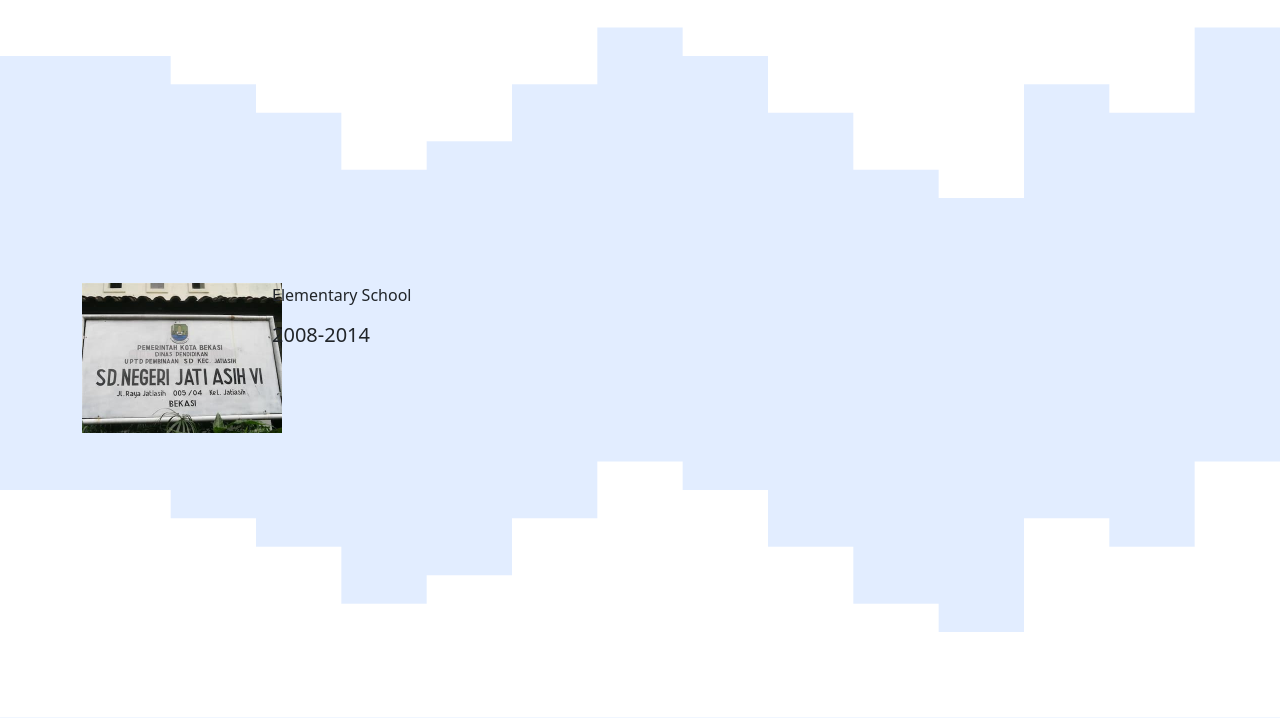
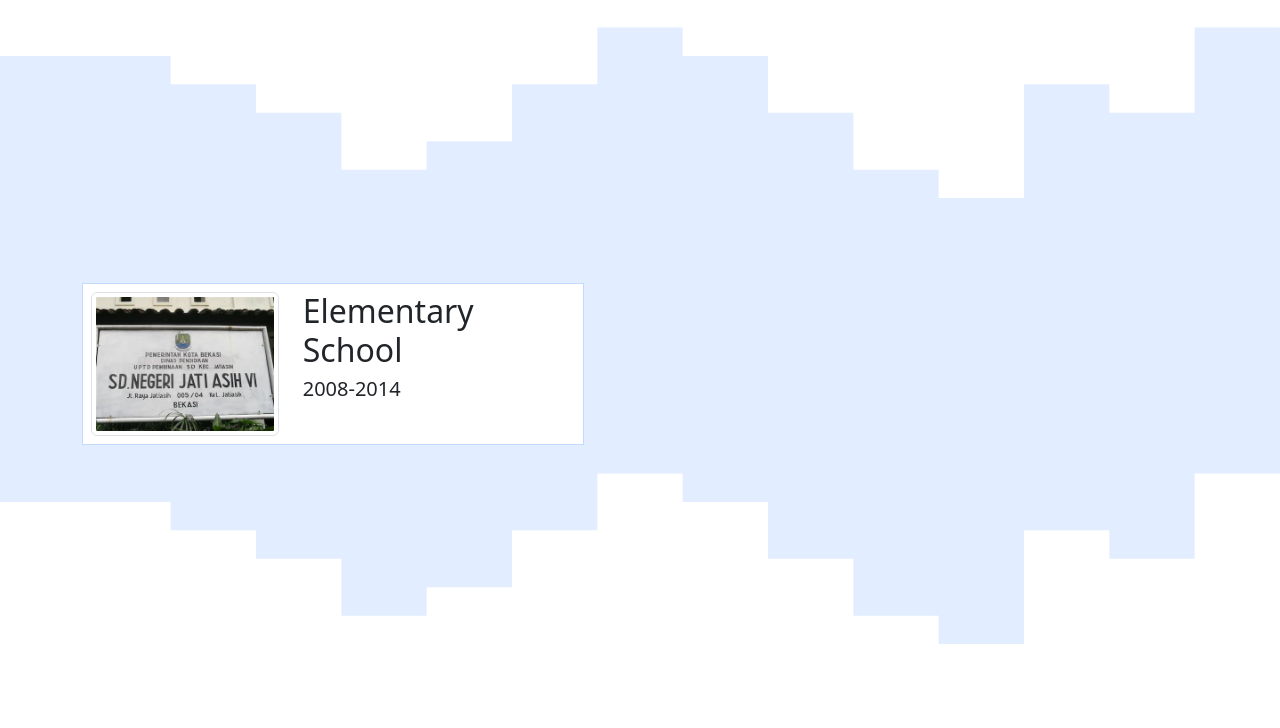
Before and after one commit to MRaihanZ/MyPortfolio, a PHP site: page / in a window 1280 px wide. Shown: the part 1822-2550 px from the top of the page. Run offline with PHP 8.4, Linux system fonts and the light colour scheme.

Commit message:
changing a few things

```diff
--- a/assets/css/index.css
+++ b/assets/css/index.css
@@ -7,6 +7,12 @@ body {
     background-color: #e2edff;
 }
 
- .about, .education, .project, .contact {
+.about, .education, .project, .contact {
     background-color: #e2edff;
- }
+}
+
+.sd {
+    width: 45%;
+    padding: 0.5rem;
+    border: 1px solid #c4dafd;
+}
--- a/assets/php/protocol.php
+++ b/assets/php/protocol.php
@@ -4,4 +4,4 @@ if (!empty($_SERVER['HTTPS']) && ('on' == $_SERVER['HTTPS'])) {
 } else {
     $url = 'http://';
 }
-$url .= $_SERVER['SERVER_NAME'] . '/portfolio/';
+$url .= $_SERVER['SERVER_NAME'] . '/project/portfolio/';
--- a/index.php
+++ b/index.php
@@ -1,7 +1,6 @@
 <?php
 include "assets/php/protocol.php";
 ?>
-
 <!DOCTYPE html>
 <html lang="en">
 
@@ -9,18 +8,19 @@ include "assets/php/protocol.php";
     <meta charset="UTF-8">
     <meta http-equiv="X-UA-Compatible" content="IE=edge">
     <meta name="viewport" content="width=device-width, initial-scale=1.0">
-    <link href="<?php echo $url; ?>assets/bootstrap/css/bootstrap.min.css" rel="stylesheet">
-    <link href="<?php echo $url; ?>assets/aos/aos.css" rel="stylesheet">
+    <link href="assets/bootstrap/css/bootstrap.min.css" rel="stylesheet">
+    <link href="assets/aos/aos.css" rel="stylesheet">
     <link href="https://cdn.jsdelivr.net/npm/bootstrap-icons@1.10.3/font/bootstrap-icons.css" rel="stylesheet">
-    <link href="<?php echo $url; ?>assets/css/index.css" rel="stylesheet">
+    <link href="assets/css/index.css" rel="stylesheet">
+    <link rel="icon" type="image/jpg" href="assets/img/profile2.jpg">
     <title>Portfolio | MRZ</title>
 </head>
 
 <body>
     <nav class="navbar navbar-expand-lg navbar-dark bg-primary">
         <div class="container">
-            <a class="navbar-brand" href="#" data-aos="zoom-in-down">Muhammad Raihan Zhafran</a>
-            <button class="navbar-toggler" type="button" data-bs-toggle="collapse" data-bs-target="#navbarNav" aria-controls="navbarNav" aria-expanded="false" aria-label="Toggle navigation" data-aos="zoom-in-down">
+            <a class="navbar-brand" href="#" data-aos="zoom-in-down" data-aos-anchor-placement="top-bottom">M.Raihan.Z</a>
+            <button class="navbar-toggler" type="button" data-bs-toggle="collapse" data-bs-target="#navbarNav" aria-controls="navbarNav" aria-expanded="false" aria-label="Toggle navigation" data-aos="zoom-in-down" data-aos-anchor-placement="top-bottom">
                 <span class="navbar-toggler-icon"></span>
             </button>
             <div class="collapse navbar-collapse" id="navbarNav" data-aos="zoom-in-down">
@@ -47,17 +47,21 @@ include "assets/php/protocol.php";
     <div data-bs-spy="scroll" data-bs-target="#navbar-example2" data-bs-root-margin="0px 0px -40%" data-bs-smooth-scroll="true" class="main rounded-2" tabindex="0">
         <div id="home" class="home" data-aos="fade-up">
             <div class="jumbotron text-center">
-                <img class="profile img-thumbnail" src="<?php echo $url; ?>assets/img/profile2.jpg" alt="Photo Profile" width="200">
-                <h1 class="display-4" data-aos="fade-up" data-aos-easing="linear" data-aos-delay="500" data-aos-duration="900">Muhammad Raihan Zhafran</h1>
-                <p class="lead" data-aos="fade-up" data-aos-easing="linear" data-aos-delay="500" data-aos-duration="900">Full-Stack Developer</p>
+                <img class="profile img-thumbnail" src="assets/img/profile2.jpg" alt="Photo Profile" width="200">
+                <h1 class="display-4" data-aos="fade-up" data-aos-easing="linear" data-aos-delay="500" data-aos-duration="900" data-aos-anchor-placement="top-bottom">
+                    Muhammad Raihan Zhafran</h1>
+                <p class="lead" data-aos="fade-up" data-aos-easing="linear" data-aos-delay="500" data-aos-duration="900" data-aos-anchor-placement="top-bottom">
+                    Full-Stack Developer</p>
                 <svg xmlns="http://www.w3.org/2000/svg" viewBox="0 0 1440 320">
-                    <path fill="#ffffff" fill-opacity="1" d="M0,160L0,64L96,64L96,64L192,64L192,96L288,96L288,128L384,128L384,192L480,192L480,160L576,160L576,96L672,96L672,32L768,32L768,64L864,64L864,128L960,128L960,192L1056,192L1056,224L1152,224L1152,96L1248,96L1248,128L1344,128L1344,32L1440,32L1440,320L1344,320L1344,320L1248,320L1248,320L1152,320L1152,320L1056,320L1056,320L960,320L960,320L864,320L864,320L768,320L768,320L672,320L672,320L576,320L576,320L480,320L480,320L384,320L384,320L288,320L288,320L192,320L192,320L96,320L96,320L0,320L0,320Z"></path>
+                    <path fill="#ffffff" fill-opacity="1" d="M0,160L0,64L96,64L96,64L192,64L192,96L288,96L288,128L384,128L384,192L480,192L480,160L576,160L576,96L672,96L672,32L768,32L768,64L864,64L864,128L960,128L960,192L1056,192L1056,224L1152,224L1152,96L1248,96L1248,128L1344,128L1344,32L1440,32L1440,320L1344,320L1344,320L1248,320L1248,320L1152,320L1152,320L1056,320L1056,320L960,320L960,320L864,320L864,320L768,320L768,320L672,320L672,320L576,320L576,320L480,320L480,320L384,320L384,320L288,320L288,320L192,320L192,320L96,320L96,320L0,320L0,320Z">
+                    </path>
                 </svg>
             </div>
         </div>
         <div id="about" class="about">
             <svg xmlns="http://www.w3.org/2000/svg" viewBox="0 0 1440 320" class="svg-about">
-                <path fill="#ffffff" fill-opacity="1" d="M0,160L0,64L96,64L96,64L192,64L192,96L288,96L288,128L384,128L384,192L480,192L480,160L576,160L576,96L672,96L672,32L768,32L768,64L864,64L864,128L960,128L960,192L1056,192L1056,224L1152,224L1152,96L1248,96L1248,128L1344,128L1344,32L1440,32L1440,0L1344,0L1344,0L1248,0L1248,0L1152,0L1152,0L1056,0L1056,0L960,0L960,0L864,0L864,0L768,0L768,0L672,0L672,0L576,0L576,0L480,0L480,0L384,0L384,0L288,0L288,0L192,0L192,0L96,0L96,0L0,0L0,0Z"></path>
+                <path fill="#ffffff" fill-opacity="1" d="M0,160L0,64L96,64L96,64L192,64L192,96L288,96L288,128L384,128L384,192L480,192L480,160L576,160L576,96L672,96L672,32L768,32L768,64L864,64L864,128L960,128L960,192L1056,192L1056,224L1152,224L1152,96L1248,96L1248,128L1344,128L1344,32L1440,32L1440,0L1344,0L1344,0L1248,0L1248,0L1152,0L1152,0L1056,0L1056,0L960,0L960,0L864,0L864,0L768,0L768,0L672,0L672,0L576,0L576,0L480,0L480,0L384,0L384,0L288,0L288,0L192,0L192,0L96,0L96,0L0,0L0,0Z">
+                </path>
             </svg>
             <div class="container pb-5">
                 <div class="row text-center">
@@ -67,10 +71,14 @@ include "assets/php/protocol.php";
                 </div>
                 <div class="row justify-content-between">
                     <div class="col" data-aos="fade-up" data-aos-duration="1000">
-                        <p>Lorem ipsum dolor sit amet, consectetur adipisicing elit. Voluptatibus beatae, enim quaerat laborum, exercitationem officiis expedita perspiciatis aperiam tenetur qui quibusdam quas voluptatem. Exercitationem consequuntur eaque molestias eveniet labore nisi?</p>
+                        <p>Lorem ipsum dolor sit amet, consectetur adipisicing elit. Voluptatibus beatae, enim quaerat laborum,
+                            exercitationem officiis expedita perspiciatis aperiam tenetur qui quibusdam quas voluptatem.
+                            Exercitationem consequuntur eaque molestias eveniet labore nisi?</p>
                     </div>
                     <div class="col-sm" data-aos="fade-up" data-aos-duration="1000">
-                        Lorem, ipsum dolor sit amet consectetur adipisicing elit. Laudantium, et, pariatur corporis enim velit est officiis voluptas eligendi ullam suscipit quam hic distinctio provident cumque consequuntur magnam reiciendis fugit veritatis dignissimos minima! Quas vel est suscipit atque maxime porro provident!
+                        Lorem, ipsum dolor sit amet consectetur adipisicing elit. Laudantium, et, pariatur corporis enim velit est
+                        officiis voluptas eligendi ullam suscipit quam hic distinctio provident cumque consequuntur magnam
+                        reiciendis fugit veritatis dignissimos minima! Quas vel est suscipit atque maxime porro provident!
                     </div>
                 </div>
                 <div class="row mt-5">
@@ -129,54 +137,61 @@ include "assets/php/protocol.php";
                 </div>
             </div>
             <svg xmlns="http://www.w3.org/2000/svg" viewBox="0 0 1440 320">
-                <path fill="#ffffff" fill-opacity="1" d="M0,160L0,64L96,64L96,64L192,64L192,96L288,96L288,128L384,128L384,192L480,192L480,160L576,160L576,96L672,96L672,32L768,32L768,64L864,64L864,128L960,128L960,192L1056,192L1056,224L1152,224L1152,96L1248,96L1248,128L1344,128L1344,32L1440,32L1440,320L1344,320L1344,320L1248,320L1248,320L1152,320L1152,320L1056,320L1056,320L960,320L960,320L864,320L864,320L768,320L768,320L672,320L672,320L576,320L576,320L480,320L480,320L384,320L384,320L288,320L288,320L192,320L192,320L96,320L96,320L0,320L0,320Z"></path>
+                <path fill="#ffffff" fill-opacity="1" d="M0,160L0,64L96,64L96,64L192,64L192,96L288,96L288,128L384,128L384,192L480,192L480,160L576,160L576,96L672,96L672,32L768,32L768,64L864,64L864,128L960,128L960,192L1056,192L1056,224L1152,224L1152,96L1248,96L1248,128L1344,128L1344,32L1440,32L1440,320L1344,320L1344,320L1248,320L1248,320L1152,320L1152,320L1056,320L1056,320L960,320L960,320L864,320L864,320L768,320L768,320L672,320L672,320L576,320L576,320L480,320L480,320L384,320L384,320L288,320L288,320L192,320L192,320L96,320L96,320L0,320L0,320Z">
+                </path>
             </svg>
         </div>
 
         <div id="education" class="education">
             <svg xmlns="http://www.w3.org/2000/svg" viewBox="0 0 1440 320" class="svg-about">
-                <path fill="#ffffff" fill-opacity="1" d="M0,160L0,64L96,64L96,64L192,64L192,96L288,96L288,128L384,128L384,192L480,192L480,160L576,160L576,96L672,96L672,32L768,32L768,64L864,64L864,128L960,128L960,192L1056,192L1056,224L1152,224L1152,96L1248,96L1248,128L1344,128L1344,32L1440,32L1440,0L1344,0L1344,0L1248,0L1248,0L1152,0L1152,0L1056,0L1056,0L960,0L960,0L864,0L864,0L768,0L768,0L672,0L672,0L576,0L576,0L480,0L480,0L384,0L384,0L288,0L288,0L192,0L192,0L96,0L96,0L0,0L0,0Z"></path>
+                <path fill="#ffffff" fill-opacity="1" d="M0,160L0,64L96,64L96,64L192,64L192,96L288,96L288,128L384,128L384,192L480,192L480,160L576,160L576,96L672,96L672,32L768,32L768,64L864,64L864,128L960,128L960,192L1056,192L1056,224L1152,224L1152,96L1248,96L1248,128L1344,128L1344,32L1440,32L1440,0L1344,0L1344,0L1248,0L1248,0L1152,0L1152,0L1056,0L1056,0L960,0L960,0L864,0L864,0L768,0L768,0L672,0L672,0L576,0L576,0L480,0L480,0L384,0L384,0L288,0L288,0L192,0L192,0L96,0L96,0L0,0L0,0Z">
+                </path>
             </svg>
             <div class="container">
-                <div class="sd">
+                <div class="sd bg-white">
                     <div class="row">
-                        <div class="col-2">
-                            <img src="<?php echo $url; ?>assets/img/sdn-jatiasih-vi.jpg" alt="SDN Jatiasih VI" width="200">
+                        <div class="col-5">
+                            <img class="img-thumbnail" src="assets/img/sdn-jatiasih-vi.jpg" alt="SDN Jatiasih VI" width="200">
                         </div>
                         <div class="col">
-                            <p>Elementary School</p>
+                            <h2>Elementary School</h2>
                             <h5>2008-2014</h5>
                         </div>
                     </div>
                 </div>
             </div>
             <svg xmlns="http://www.w3.org/2000/svg" viewBox="0 0 1440 320">
-                <path fill="#ffffff" fill-opacity="1" d="M0,160L0,64L96,64L96,64L192,64L192,96L288,96L288,128L384,128L384,192L480,192L480,160L576,160L576,96L672,96L672,32L768,32L768,64L864,64L864,128L960,128L960,192L1056,192L1056,224L1152,224L1152,96L1248,96L1248,128L1344,128L1344,32L1440,32L1440,320L1344,320L1344,320L1248,320L1248,320L1152,320L1152,320L1056,320L1056,320L960,320L960,320L864,320L864,320L768,320L768,320L672,320L672,320L576,320L576,320L480,320L480,320L384,320L384,320L288,320L288,320L192,320L192,320L96,320L96,320L0,320L0,320Z"></path>
+                <path fill="#ffffff" fill-opacity="1" d="M0,160L0,64L96,64L96,64L192,64L192,96L288,96L288,128L384,128L384,192L480,192L480,160L576,160L576,96L672,96L672,32L768,32L768,64L864,64L864,128L960,128L960,192L1056,192L1056,224L1152,224L1152,96L1248,96L1248,128L1344,128L1344,32L1440,32L1440,320L1344,320L1344,320L1248,320L1248,320L1152,320L1152,320L1056,320L1056,320L960,320L960,320L864,320L864,320L768,320L768,320L672,320L672,320L576,320L576,320L480,320L480,320L384,320L384,320L288,320L288,320L192,320L192,320L96,320L96,320L0,320L0,320Z">
+                </path>
             </svg>
         </div>
         <div id="project" class="project">
             <svg xmlns="http://www.w3.org/2000/svg" viewBox="0 0 1440 320" class="svg-about">
-                <path fill="#ffffff" fill-opacity="1" d="M0,160L0,64L96,64L96,64L192,64L192,96L288,96L288,128L384,128L384,192L480,192L480,160L576,160L576,96L672,96L672,32L768,32L768,64L864,64L864,128L960,128L960,192L1056,192L1056,224L1152,224L1152,96L1248,96L1248,128L1344,128L1344,32L1440,32L1440,0L1344,0L1344,0L1248,0L1248,0L1152,0L1152,0L1056,0L1056,0L960,0L960,0L864,0L864,0L768,0L768,0L672,0L672,0L576,0L576,0L480,0L480,0L384,0L384,0L288,0L288,0L192,0L192,0L96,0L96,0L0,0L0,0Z"></path>
+                <path fill="#ffffff" fill-opacity="1" d="M0,160L0,64L96,64L96,64L192,64L192,96L288,96L288,128L384,128L384,192L480,192L480,160L576,160L576,96L672,96L672,32L768,32L768,64L864,64L864,128L960,128L960,192L1056,192L1056,224L1152,224L1152,96L1248,96L1248,128L1344,128L1344,32L1440,32L1440,0L1344,0L1344,0L1248,0L1248,0L1152,0L1152,0L1056,0L1056,0L960,0L960,0L864,0L864,0L768,0L768,0L672,0L672,0L576,0L576,0L480,0L480,0L384,0L384,0L288,0L288,0L192,0L192,0L96,0L96,0L0,0L0,0Z">
+                </path>
             </svg>
             <svg xmlns="http://www.w3.org/2000/svg" viewBox="0 0 1440 320">
-                <path fill="#ffffff" fill-opacity="1" d="M0,160L0,64L96,64L96,64L192,64L192,96L288,96L288,128L384,128L384,192L480,192L480,160L576,160L576,96L672,96L672,32L768,32L768,64L864,64L864,128L960,128L960,192L1056,192L1056,224L1152,224L1152,96L1248,96L1248,128L1344,128L1344,32L1440,32L1440,320L1344,320L1344,320L1248,320L1248,320L1152,320L1152,320L1056,320L1056,320L960,320L960,320L864,320L864,320L768,320L768,320L672,320L672,320L576,320L576,320L480,320L480,320L384,320L384,320L288,320L288,320L192,320L192,320L96,320L96,320L0,320L0,320Z"></path>
+                <path fill="#ffffff" fill-opacity="1" d="M0,160L0,64L96,64L96,64L192,64L192,96L288,96L288,128L384,128L384,192L480,192L480,160L576,160L576,96L672,96L672,32L768,32L768,64L864,64L864,128L960,128L960,192L1056,192L1056,224L1152,224L1152,96L1248,96L1248,128L1344,128L1344,32L1440,32L1440,320L1344,320L1344,320L1248,320L1248,320L1152,320L1152,320L1056,320L1056,320L960,320L960,320L864,320L864,320L768,320L768,320L672,320L672,320L576,320L576,320L480,320L480,320L384,320L384,320L288,320L288,320L192,320L192,320L96,320L96,320L0,320L0,320Z">
+                </path>
             </svg>
         </div>
         <div id="contact" class="contact">
             <svg xmlns="http://www.w3.org/2000/svg" viewBox="0 0 1440 320" class="svg-about">
-                <path fill="#ffffff" fill-opacity="1" d="M0,160L0,64L96,64L96,64L192,64L192,96L288,96L288,128L384,128L384,192L480,192L480,160L576,160L576,96L672,96L672,32L768,32L768,64L864,64L864,128L960,128L960,192L1056,192L1056,224L1152,224L1152,96L1248,96L1248,128L1344,128L1344,32L1440,32L1440,0L1344,0L1344,0L1248,0L1248,0L1152,0L1152,0L1056,0L1056,0L960,0L960,0L864,0L864,0L768,0L768,0L672,0L672,0L576,0L576,0L480,0L480,0L384,0L384,0L288,0L288,0L192,0L192,0L96,0L96,0L0,0L0,0Z"></path>
+                <path fill="#ffffff" fill-opacity="1" d="M0,160L0,64L96,64L96,64L192,64L192,96L288,96L288,128L384,128L384,192L480,192L480,160L576,160L576,96L672,96L672,32L768,32L768,64L864,64L864,128L960,128L960,192L1056,192L1056,224L1152,224L1152,96L1248,96L1248,128L1344,128L1344,32L1440,32L1440,0L1344,0L1344,0L1248,0L1248,0L1152,0L1152,0L1056,0L1056,0L960,0L960,0L864,0L864,0L768,0L768,0L672,0L672,0L576,0L576,0L480,0L480,0L384,0L384,0L288,0L288,0L192,0L192,0L96,0L96,0L0,0L0,0Z">
+                </path>
             </svg>
             <svg xmlns="http://www.w3.org/2000/svg" viewBox="0 0 1440 320">
-                <path fill="#ffffff" fill-opacity="1" d="M0,160L0,64L96,64L96,64L192,64L192,96L288,96L288,128L384,128L384,192L480,192L480,160L576,160L576,96L672,96L672,32L768,32L768,64L864,64L864,128L960,128L960,192L1056,192L1056,224L1152,224L1152,96L1248,96L1248,128L1344,128L1344,32L1440,32L1440,320L1344,320L1344,320L1248,320L1248,320L1152,320L1152,320L1056,320L1056,320L960,320L960,320L864,320L864,320L768,320L768,320L672,320L672,320L576,320L576,320L480,320L480,320L384,320L384,320L288,320L288,320L192,320L192,320L96,320L96,320L0,320L0,320Z"></path>
+                <path fill="#ffffff" fill-opacity="1" d="M0,160L0,64L96,64L96,64L192,64L192,96L288,96L288,128L384,128L384,192L480,192L480,160L576,160L576,96L672,96L672,32L768,32L768,64L864,64L864,128L960,128L960,192L1056,192L1056,224L1152,224L1152,96L1248,96L1248,128L1344,128L1344,32L1440,32L1440,320L1344,320L1344,320L1248,320L1248,320L1152,320L1152,320L1056,320L1056,320L960,320L960,320L864,320L864,320L768,320L768,320L672,320L672,320L576,320L576,320L480,320L480,320L384,320L384,320L288,320L288,320L192,320L192,320L96,320L96,320L0,320L0,320Z">
+                </path>
             </svg>
         </div>
     </div>
-    <script src="<?php echo $url; ?>assets/bootstrap/js/bootstrap.bundle.min.js"></script>
-    <script src="<?php echo $url; ?>assets/aos/aos.js"></script>
+    <script src="assets/bootstrap/js/bootstrap.bundle.min.js"></script>
+    <script src="assets/aos/aos.js"></script>
     <script>
         AOS.init();
     </script>
-    <script src="<?php echo $url; ?>assets/gsap/gsap.min.js"></script>
+    <script src="assets/gsap/gsap.min.js"></script>
     <script>
         gsap.to(".profile", {
             delay: 0.5,
```
